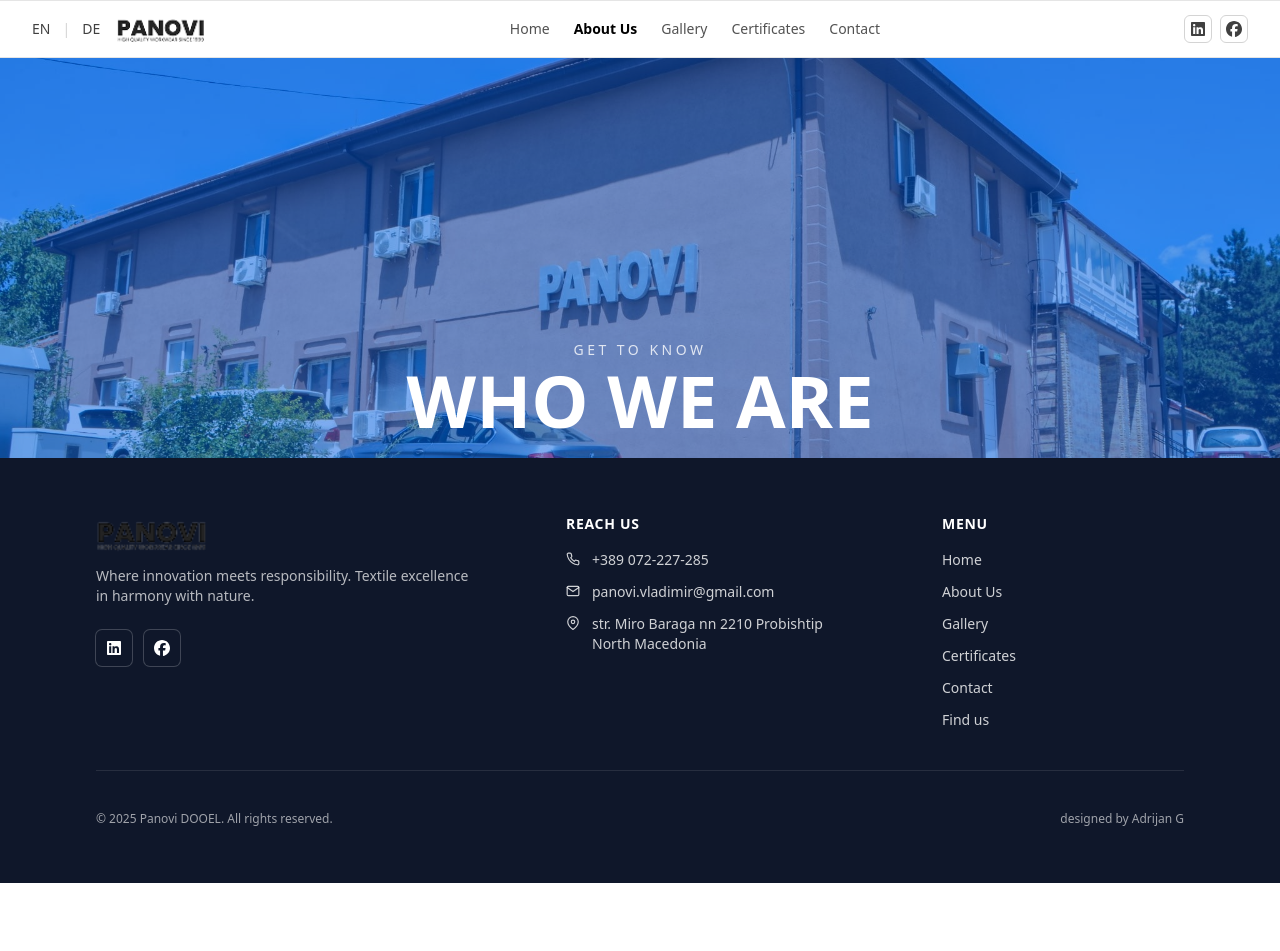
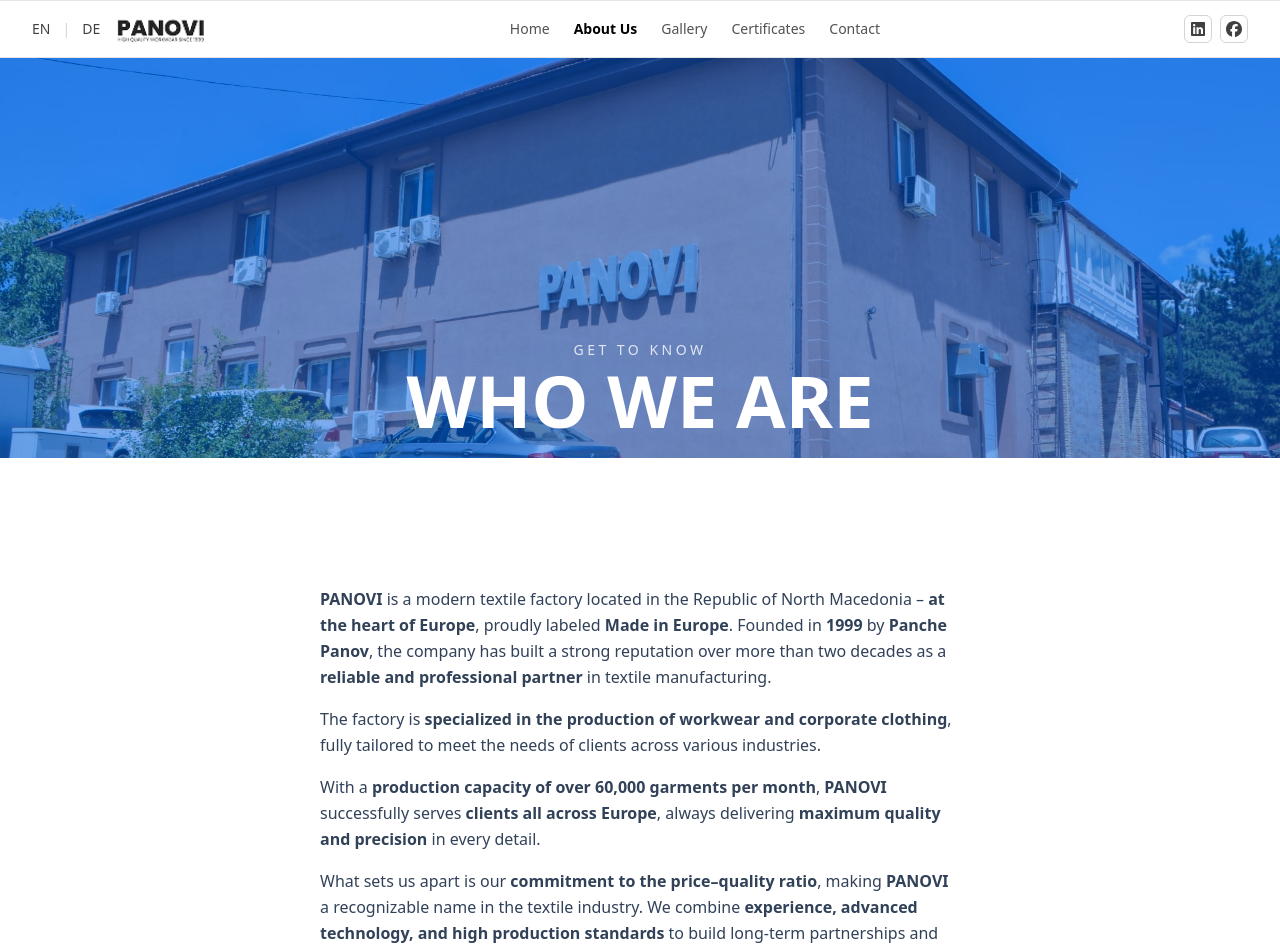
Before and after one commit to Slavcho98/Panovi, a React (Vite) app in the folder panovi-textile/: page /about in a window 1280 px wide. Shown: the top 951 px of the page. Before the commit the page ends 883 px from the top, so only its background shows below. Built offline with nearby package versions, Linux system fonts and the light colour scheme.

Commit message:
feat(about-intro): implement about us page intro text

```diff
--- a/panovi-textile/src/pages/AboutPage/About.tsx
+++ b/panovi-textile/src/pages/AboutPage/About.tsx
@@ -1,9 +1,11 @@
+import AboutIntro from "./AboutIntro";
 import Hero from "./Hero";
 
 function About() {
   return (
     <div>
      <Hero/>
+     <AboutIntro/>
     </div>
   );
 }
--- /dev/null
+++ b/panovi-textile/src/pages/AboutPage/AboutIntro.tsx
@@ -0,0 +1,32 @@
+function AboutIntro() {
+  return (
+    <section className="">
+      <div className="w-[50%] mx-auto py-32">
+        <div className="space-y-4 text-[15px] sm:text-base leading-relaxed text-slate-700">
+          <p>
+            <span className="font-semibold">PANOVI</span> is a modern textile factory located in the Republic of North Macedonia –{" "}
+            <span className="font-semibold">at the heart of Europe</span>, proudly labeled <span className="font-semibold">Made in Europe</span>. Founded in{" "}
+            <span className="font-semibold">1999</span> by <span className="font-semibold">Panche Panov</span>, the company has built a strong reputation over more than two decades as a{" "}
+            <span className="font-semibold">reliable and professional partner</span> in textile manufacturing.
+          </p>
+
+          <p>
+            The factory is <span className="font-semibold">specialized in the production of workwear and corporate clothing</span>, fully tailored to meet the needs of clients across various industries.
+          </p>
+
+          <p>
+            With a <span className="font-semibold">production capacity of over 60,000 garments per month</span>, <span className="font-semibold">PANOVI</span> successfully serves{" "}
+            <span className="font-semibold">clients all across Europe</span>, always delivering <span className="font-semibold">maximum quality and precision</span> in every detail.
+          </p>
+
+          <p>
+            What sets us apart is our <span className="font-semibold">commitment to the price–quality ratio</span>, making <span className="font-semibold">PANOVI</span> a recognizable name in the textile industry. We combine{" "}
+            <span className="font-semibold">experience, advanced technology, and high production standards</span> to build long-term partnerships and trust with our clients.
+          </p>
+        </div>
+      </div>
+    </section>
+  );
+}
+
+export default AboutIntro;
```
